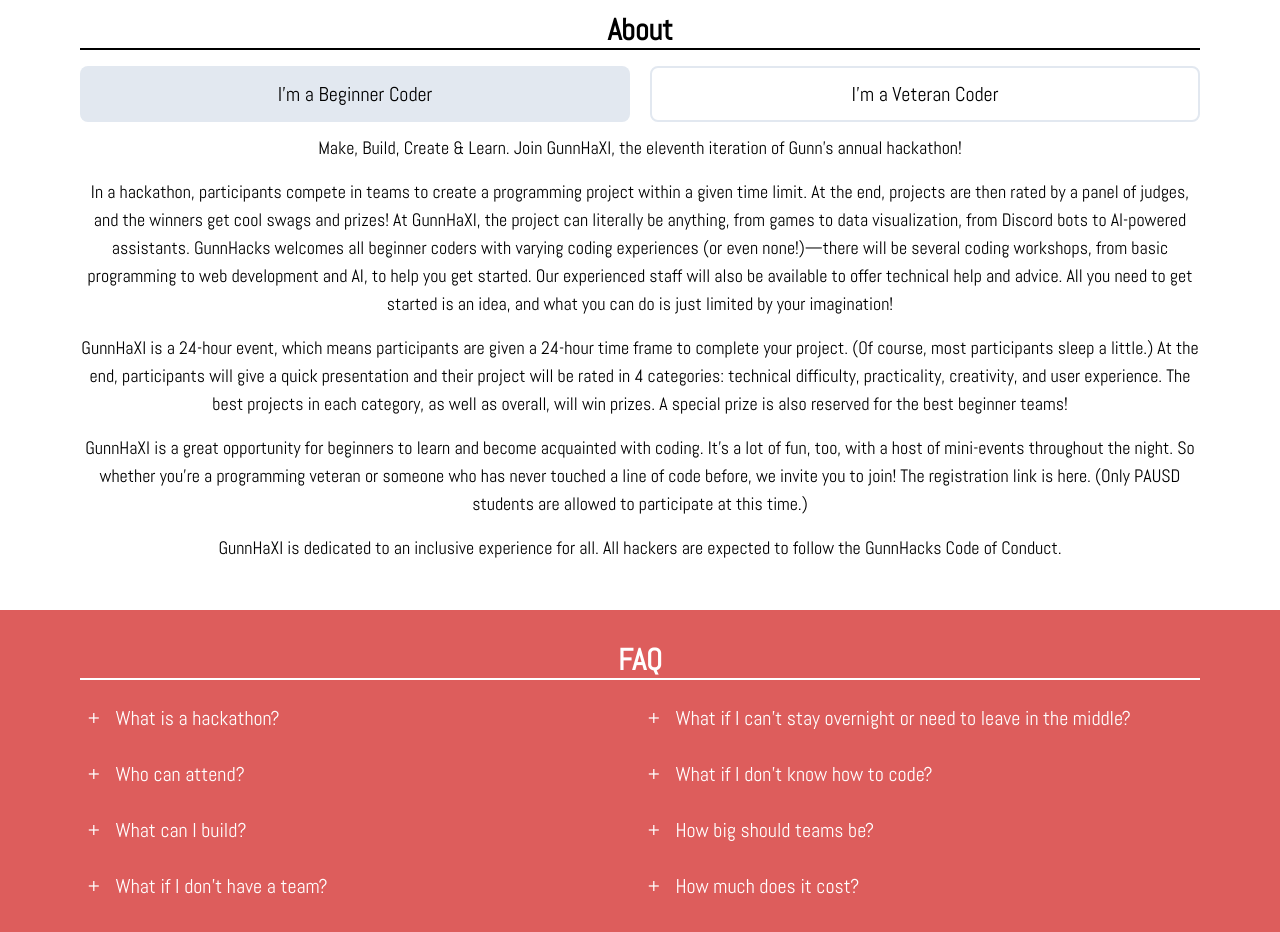
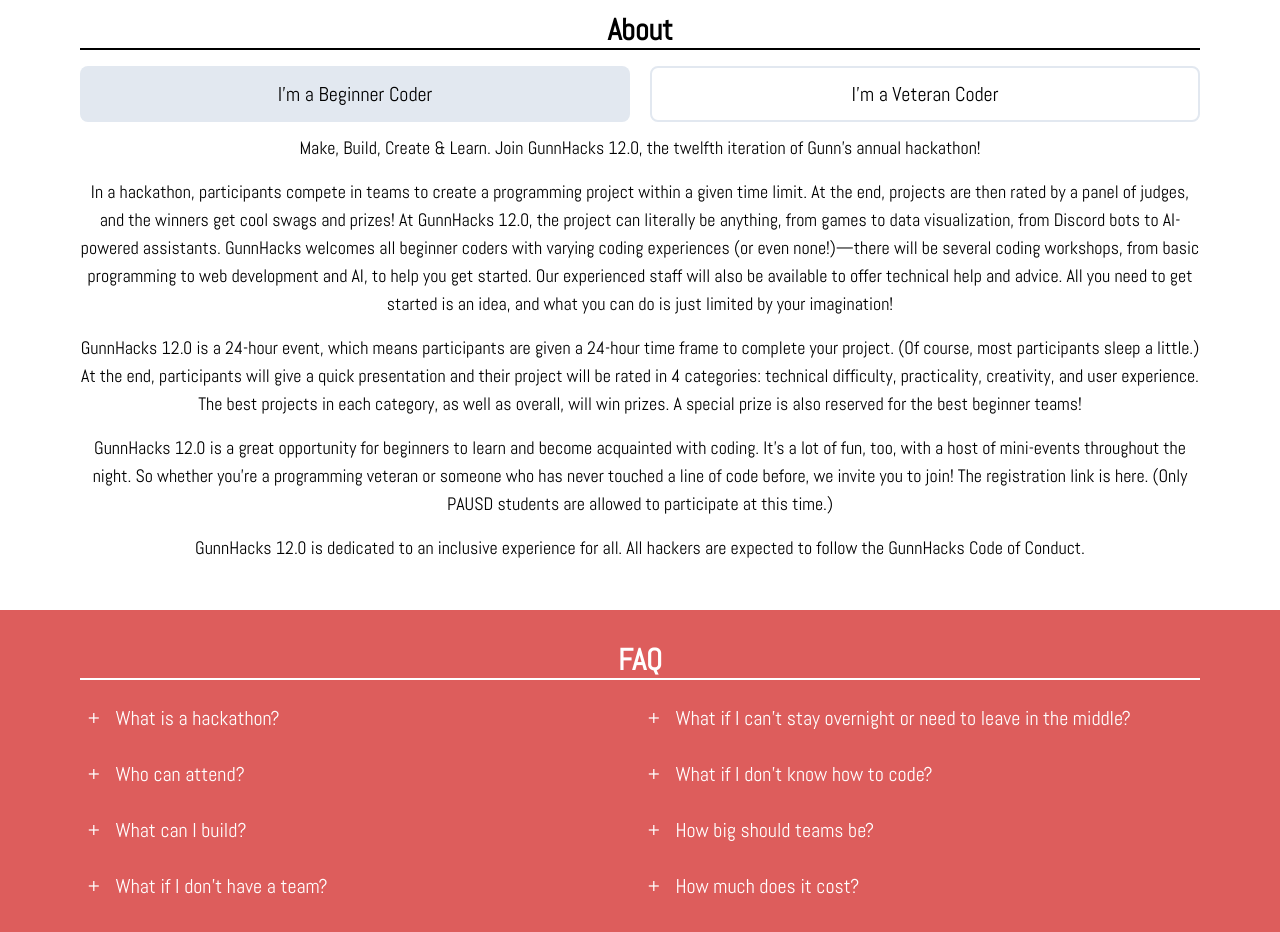
Before and after one commit to united-computations/GunnHacks12.0, a Next.js app: page / in a window 1280 px wide. Shown: the part 820-1752 px from the top of the page. Built offline with nearby package versions, Linux system fonts and the light colour scheme.

Commit message:
11 to 12

```diff
--- a/src/components/landing/About.tsx
+++ b/src/components/landing/About.tsx
@@ -33,31 +33,31 @@ export default function About() {
 
 const Beginner = () => {
     return <div className='text-lg'>
-        <p className="mb-4">Make, Build, Create & Learn. Join GunnHaXI, the eleventh iteration of Gunn’s annual hackathon!</p>
+        <p className="mb-4">Make, Build, Create & Learn. Join GunnHacks 12.0, the twelfth iteration of Gunn’s annual hackathon!</p>
 
         <p className="mb-4">
             In a hackathon, participants compete in teams to create a programming project within a given time limit. At the end, projects are then
-            rated by a panel of judges, and the winners get cool swags and prizes! At GunnHaXI, the project can literally be anything, from games to data visualization,
+            rated by a panel of judges, and the winners get cool swags and prizes! At GunnHacks 12.0, the project can literally be anything, from games to data visualization,
             from Discord bots to AI-powered assistants. GunnHacks welcomes all beginner coders with varying coding experiences (or even none!)&#8212;there will be several coding workshops, from basic programming to
             web development and AI, to help you get started. Our experienced staff will also be available to offer technical help and advice.
             All you need to get started is an idea, and what you can do is just limited by your imagination!
         </p>
 
         <p className="mb-4">
-            GunnHaXI is a 24-hour event, which means participants are given a 24-hour time frame to complete your project. (Of course, most participants
+            GunnHacks 12.0 is a 24-hour event, which means participants are given a 24-hour time frame to complete your project. (Of course, most participants
             sleep a little.) At the end, participants will give a quick presentation and their project will be rated in 4 categories: technical difficulty,
             practicality, creativity, and user experience. The best projects in each category, as well as overall, will win prizes. A special prize is also reserved
             for the best beginner teams!
         </p>
 
         <p className="mb-4">
-            GunnHaXI is a great opportunity for beginners to learn and become acquainted with coding. It’s a lot of fun, too, with a host of mini-events
+            GunnHacks 12.0 is a great opportunity for beginners to learn and become acquainted with coding. It’s a lot of fun, too, with a host of mini-events
             throughout the night. So whether you’re a programming veteran or someone who has never touched a line of code before, we invite you to join!
             The registration link is <a href="/register">here</a>. (Only PAUSD students are allowed to participate at this time.)
         </p>
 
         <p className="mb-4">
-            GunnHaXI is dedicated to an inclusive experience for all. All hackers are expected to follow the <a href="/conduct" target="_blank" rel="noopener noreferrer">GunnHacks Code of Conduct</a>.
+            GunnHacks 12.0 is dedicated to an inclusive experience for all. All hackers are expected to follow the <a href="/conduct" target="_blank" rel="noopener noreferrer">GunnHacks Code of Conduct</a>.
         </p>
 
     </div>
@@ -65,7 +65,7 @@ const Beginner = () => {
 
 const Veteran = () => {
     return <div className='text-lg'>
-        <p className="mb-4">Make, Build, Create & Learn. It’s GunnHacks 11.0, the eleventh iteration of Gunn’s annual hackathon!</p>
+        <p className="mb-4">Make, Build, Create & Learn. It’s GunnHacks 12.0, the twelfth iteration of Gunn’s annual hackathon!</p>
 
         <p className="mb-4">
             GunnHacks is a 24-hour high school hackathon hosted by the United Computations club at Gunn High School.
--- a/src/components/landing/FAQ.tsx
+++ b/src/components/landing/FAQ.tsx
@@ -47,10 +47,10 @@ export default function FAQ() {
                     you want to take a break.
                 </Question>
                 <Question q="Where is GunnHacks?">
-                    GunnHacks 11.0 will be held in-person at the Gunn High School library.
+                    GunnHacks 12.0 will be held in-person at the Gunn High School library.
                 </Question>
                 <Question q="When should I sign up by?">
-                    We will accept registrations up to Thursday 11:59PM before the event (1/23/25). However, if you would like a GunnHacks T-shirt,
+                    We will accept registrations up to Thursday 11:59PM before the event (1/30/26). However, if you would like a GunnHacks T-shirt,
                     please sign up as soon as possible!
                     They will be granted on a first-come-first-serve basis based on registration times (with no-shows distributed after the event).
                 </Question>
--- a/src/components/landing/Header.tsx
+++ b/src/components/landing/Header.tsx
@@ -80,7 +80,7 @@ export default function Header() {
                         <a
                             target="_blank"
                             rel="noopener noreferrer"
-                            href="https://gunnhacks11.devpost.com/"
+                            href="https://gunnhacks12.devpost.com/"
                             aria-label="Devpost"
                             className="text-blue-500 underline"
                         >
```
